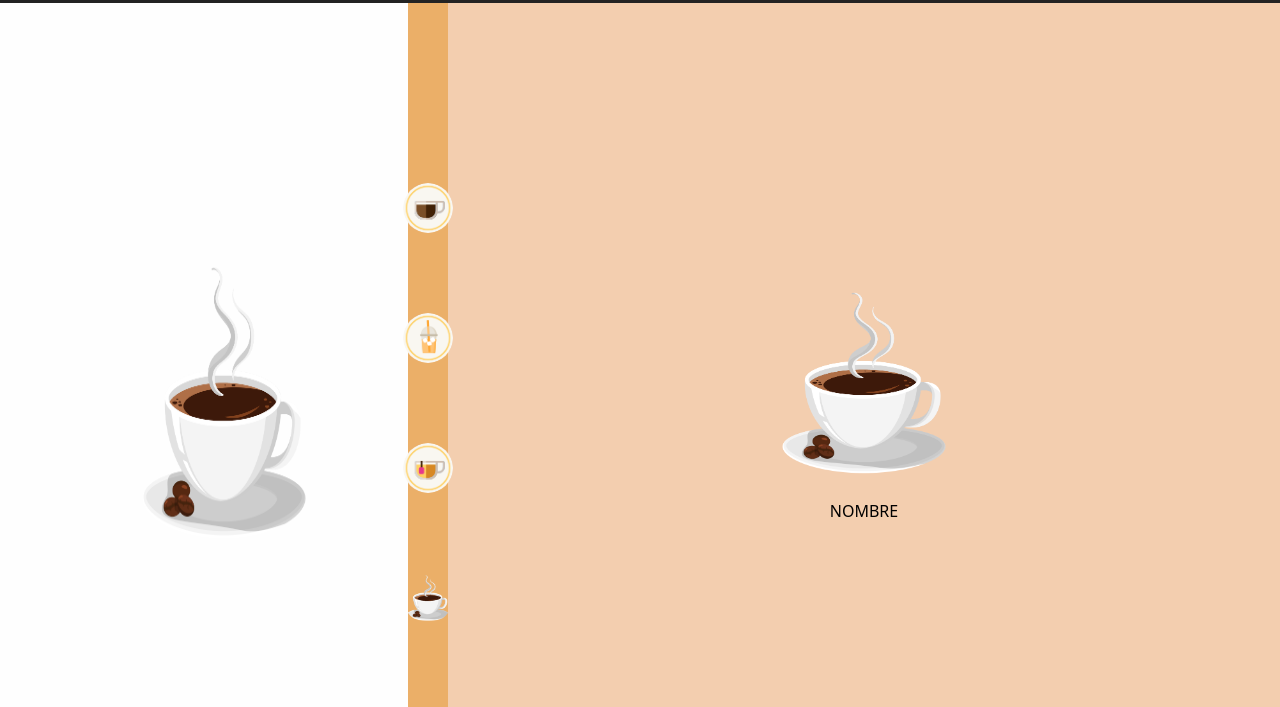
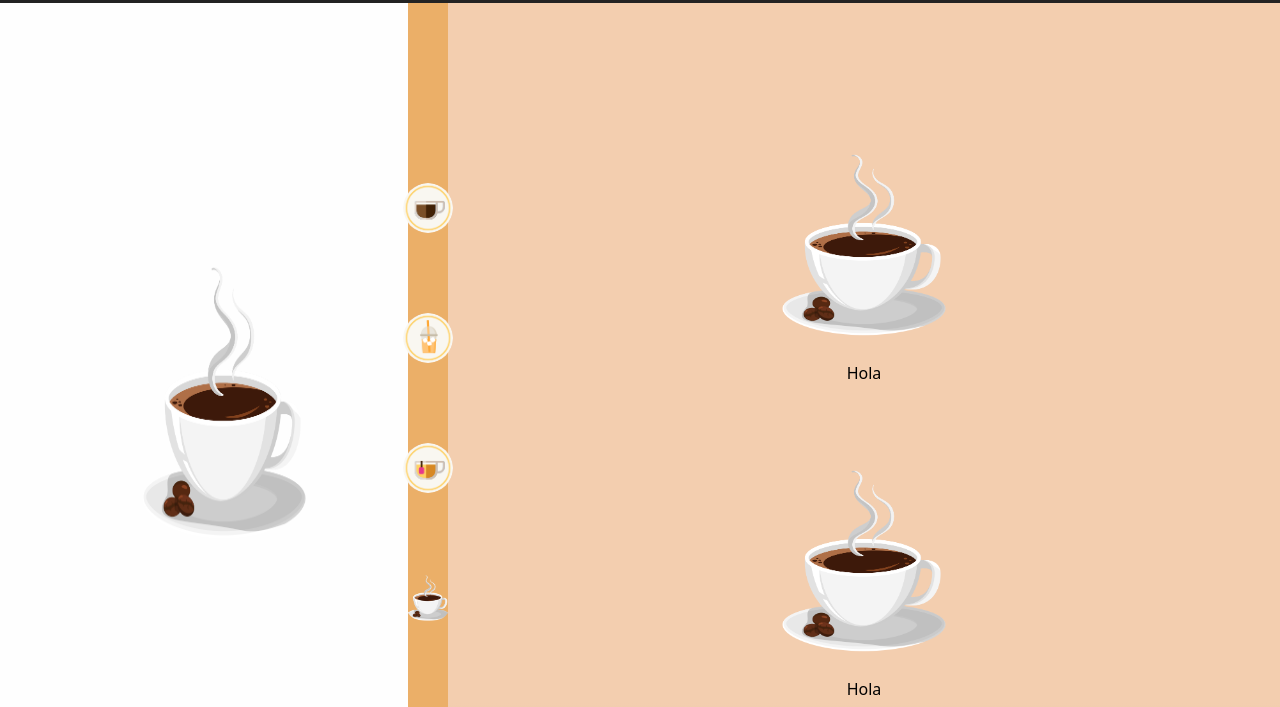
Before and after one commit to Rakions/proyecto-final, a website: page dist/carta.html in a window 1280 px wide. Shown: the part 93-800 px from the top of the page. Drawn offline with Linux system fonts and the light colour scheme.

Commit message:
Carta en proceso

```diff
--- a/dist/carta.html
+++ b/dist/carta.html
@@ -11,6 +11,7 @@
   <script src="https://kit.fontawesome.com/9e87e4d4e8.js" crossorigin="anonymous"></script>
   <script src="https://kit.fontawesome.com/cfbbaa12a2.js" crossorigin="anonymous"></script>
   <script src="conexion.js"></script>
+
 </head>
 
 <body>
@@ -84,12 +85,8 @@
     <div
       class="bg-[var(--color-texto)] h-[70%] md:h-full w-full md:w-[65%] flex items-center justify-center relative carta-scroll">
       <div
-        class="h-full w-full p-[3rem] md:p-[7rem] flex items-center justify-center flex-wrap gap-4 overflow-y-scroll">
-        <div class="h-[300px] w-[300px] flex items-center justify-center flex-col">
-          <img src="../resources/vecteezy_a-cup-of-coffee-with-coffee-beans_10856650_366.png" alt=""
-            class="h-2/3 mb-4" />
-          <p>NOMBRE</p>
-        </div>
+        class="h-full w-full p-[3rem] md:p-[7rem] flex items-center justify-center flex-wrap gap-4 overflow-y-scroll carta-content">
+
       </div>
     </div>
   </section>
@@ -137,6 +134,7 @@
     </div>
   </footer>
   <script src="navbar.js"></script>
+  <script src="carta.js"></script>
 </body>
 
 </html>
--- /dev/null
+++ b/dist/carta.js
@@ -0,0 +1,13 @@
+let carta_content = document.querySelector(".carta-content");
+
+let content = `<div class="h-[300px] w-[300px] flex items-center justify-center flex-col">
+<img src="../resources/vecteezy_a-cup-of-coffee-with-coffee-beans_10856650_366.png" alt=""
+  class="h-2/3 mb-4" />
+<p>Hola</p>
+</div>`;
+
+
+
+for (let index = 0; index < 10; index++) {
+    carta_content.innerHTML += content;
+}
```
Also changed, not shown: dist/output.css, 1 other file.
